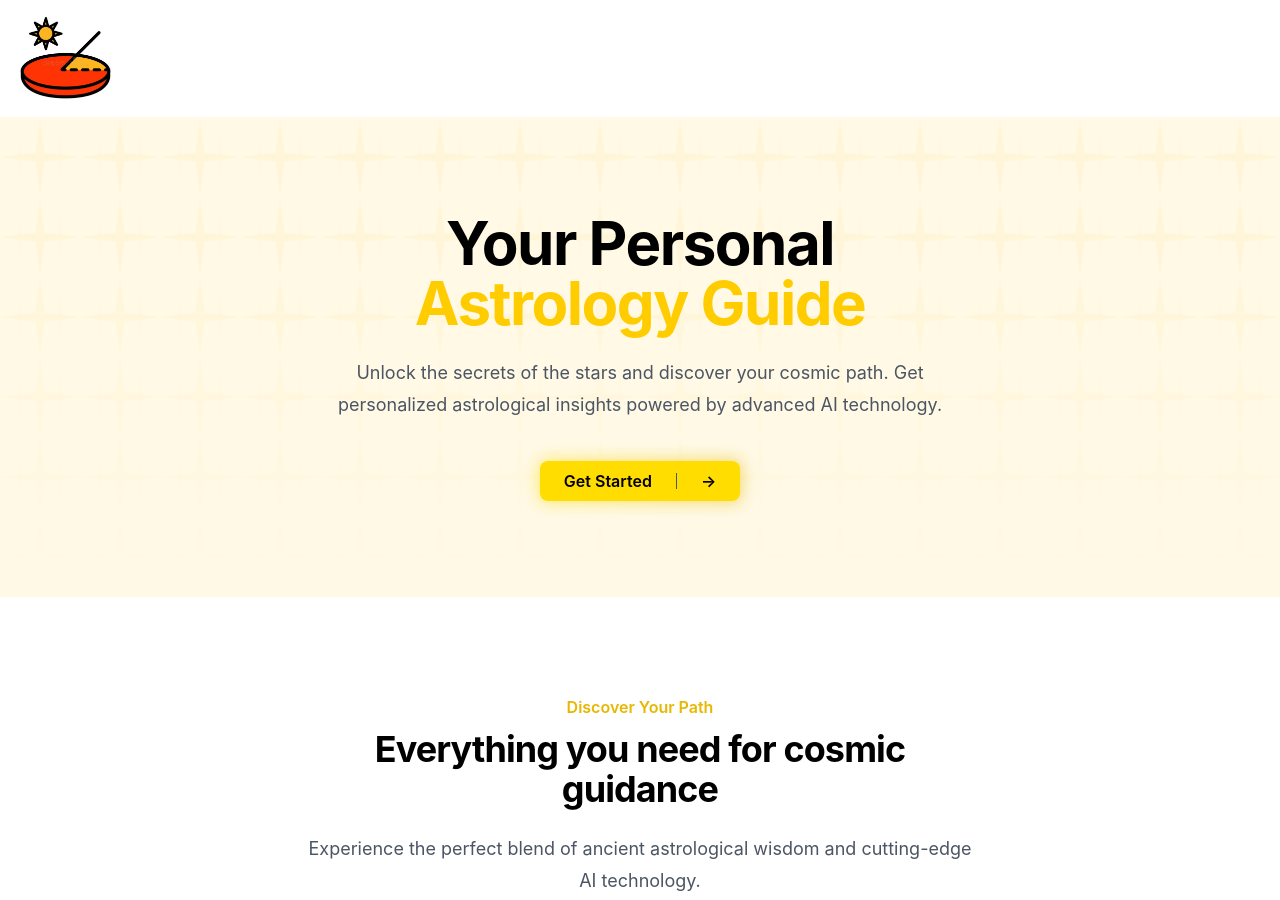
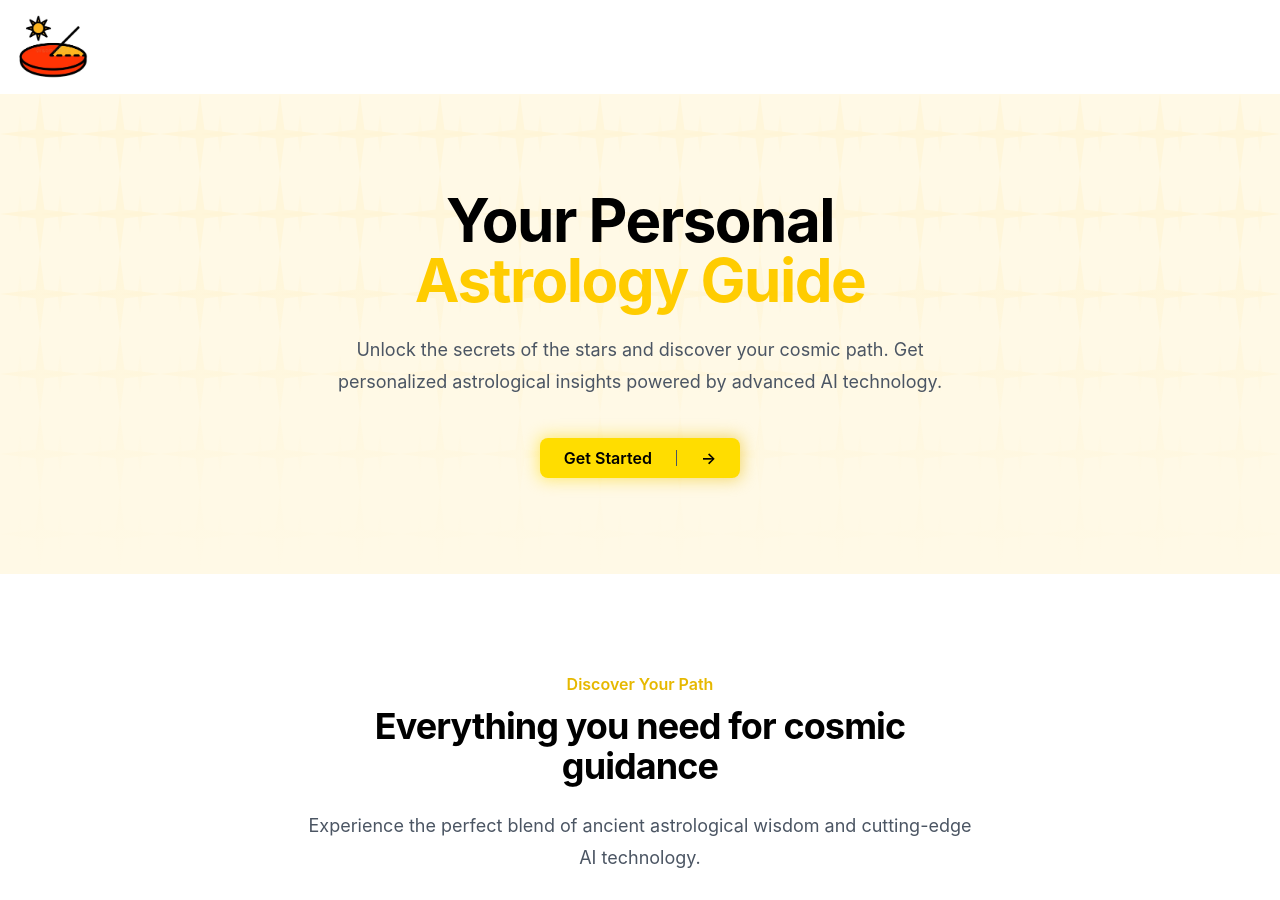
Before and after one commit to siliconsteed/asterg, a React app: page / in a window 1280 px wide. Shown: the top 900 px of the page. Built offline with nearby package versions, Linux system fonts and the light colour scheme; some packages are replaced by stand-ins of ours.

Commit message:
Logo size adjusted.

```diff
--- a/src/components/Header.tsx
+++ b/src/components/Header.tsx
@@ -11,8 +11,8 @@ const Header = () => {
             <Image
               src="/assets/sundial.jpg" // You updated this to .jpg
               alt="Site Logo"
-              width={100} // Slightly adjusted, feel free to change
-              height={35}  // Slightly adjusted, feel free to change
+              width={75} // Slightly adjusted, feel free to change
+              height={27}  // Slightly adjusted, feel free to change
               priority
             />
             {/* Optional: Add site title next to the logo */}
```
